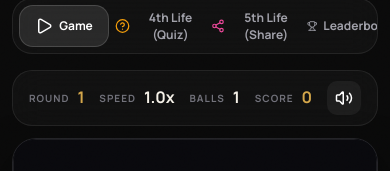
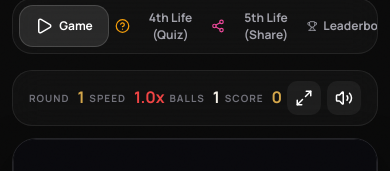
Before and after one commit to TSERJ13/stdancestudio, a React (Vite) app: page /game in a window 390 px wide. Shown: the part 260-431 px from the top of the page. Built offline with nearby package versions, Linux system fonts and the light colour scheme; no server answers.

Commit message:
feat: add Fullscreen mode toggle for optimal mobile & desktop gaming experience

```diff
--- a/src/components/game/GameBoard.jsx
+++ b/src/components/game/GameBoard.jsx
@@ -1,5 +1,5 @@
 import React, { useRef, useEffect, useState, useCallback } from 'react';
-import { Play, RotateCcw, Volume2, VolumeX, ShieldAlert, Award, Zap, Trophy } from 'lucide-react';
+import { Play, RotateCcw, Volume2, VolumeX, ShieldAlert, Award, Zap, Maximize2, Minimize2 } from 'lucide-react';
 import { soundFx } from '../../utils/soundFx';
 
 const GOLD_L = '#F0D9A8';
@@ -23,6 +23,7 @@ export default function GameBoard({ availableLives, onSpendLife, onGameOver, onS
   const [speedMult, setSpeedMult] = useState(1.0);
   const [muted, setMuted] = useState(false);
   const [bannerMsg, setBannerMsg] = useState('');
+  const [isFullscreen, setIsFullscreen] = useState(false);
 
   const engineRef = useRef({
     width: 440,
@@ -52,6 +53,39 @@ export default function GameBoard({ availableLives, onSpendLife, onGameOver, onS
     speedMult: 1.0,
     animId: null
   });
+
+  const toggleFullscreen = () => {
+    const el = containerRef.current;
+    if (!el) return;
+
+    if (!document.fullscreenElement && !document.webkitFullscreenElement) {
+      if (el.requestFullscreen) {
+        el.requestFullscreen();
+      } else if (el.webkitRequestFullscreen) {
+        el.webkitRequestFullscreen();
+      }
+      setIsFullscreen(true);
+    } else {
+      if (document.exitFullscreen) {
+        document.exitFullscreen();
+      } else if (document.webkitExitFullscreen) {
+        document.webkitExitFullscreen();
+      }
+      setIsFullscreen(false);
+    }
+  };
+
+  useEffect(() => {
+    const handleFsChange = () => {
+      setIsFullscreen(!!(document.fullscreenElement || document.webkitFullscreenElement));
+    };
+    document.addEventListener('fullscreenchange', handleFsChange);
+    document.addEventListener('webkitfullscreenchange', handleFsChange);
+    return () => {
+      document.removeEventListener('fullscreenchange', handleFsChange);
+      document.removeEventListener('webkitfullscreenchange', handleFsChange);
+    };
+  }, []);
 
   const showBanner = (msg, duration = 2000) => {
     setBannerMsg(msg);
@@ -282,8 +316,14 @@ export default function GameBoard({ availableLives, onSpendLife, onGameOver, onS
     const resize = () => {
       const container = containerRef.current;
       if (!container) return;
-      const w = Math.min(container.clientWidth - 20, 440);
-      const h = Math.round(w * 1.35);
+
+      const isFs = !!(document.fullscreenElement || document.webkitFullscreenElement);
+      const availableW = isFs ? window.innerWidth - 30 : Math.min(container.clientWidth - 20, 520);
+      const availableH = isFs ? window.innerHeight - 100 : Math.round(availableW * 1.35);
+
+      const w = Math.min(availableW, 560);
+      const h = availableH;
+
       canvas.width = w;
       canvas.height = h;
 
@@ -387,7 +427,6 @@ export default function GameBoard({ availableLives, onSpendLife, onGameOver, onS
         ctx.lineTo(engine.launchX + Math.sin(engine.aimAngle) * h * 1.5, engine.launchY - Math.cos(engine.aimAngle) * h * 1.5);
         ctx.stroke(); ctx.restore();
 
-        // Draw Launching ball
         ctx.save();
         ctx.shadowColor = engine.superShots > 0 ? GOLD_L : '#FFFFFF';
         ctx.shadowBlur = engine.superShots > 0 ? 20 : 12;
@@ -484,7 +523,7 @@ export default function GameBoard({ availableLives, onSpendLife, onGameOver, onS
   }, [onGameOver, onScoreUpdate]);
 
   return (
-    <div className="game-board-container" ref={containerRef}>
+    <div className={`game-board-container ${isFullscreen ? 'is-fullscreen' : ''}`} ref={containerRef}>
       <div className="game-top-bar glass">
         <div className="stat-pill">
           <span className="stat-lbl">ROUND</span>
@@ -502,9 +541,15 @@ export default function GameBoard({ availableLives, onSpendLife, onGameOver, onS
           <span className="stat-lbl">SCORE</span>
           <span className="stat-val text-gold">{score.toLocaleString()}</span>
         </div>
-        <button className="btn-icon" onClick={() => { soundFx.muted = !muted; setMuted(!muted); }}>
-          {muted ? <VolumeX size={18} /> : <Volume2 size={18} />}
-        </button>
+
+        <div style={{ display: 'flex', gap: '6px' }}>
+          <button className="btn-icon" onClick={toggleFullscreen} title="Toggle Fullscreen">
+            {isFullscreen ? <Minimize2 size={18} /> : <Maximize2 size={18} />}
+          </button>
+          <button className="btn-icon" onClick={() => { soundFx.muted = !muted; setMuted(!muted); }}>
+            {muted ? <VolumeX size={18} /> : <Volume2 size={18} />}
+          </button>
+        </div>
       </div>
 
       {bannerMsg && (
--- a/src/pages/Game.css
+++ b/src/pages/Game.css
@@ -171,6 +171,27 @@
   gap: 12px;
   align-items: center;
   width: 100%;
+  transition: all 0.3s ease;
+}
+
+/* Fullscreen Mode Styling */
+.game-page-wrap .game-board-container.is-fullscreen,
+.game-board-container:fullscreen,
+.game-board-container:-webkit-full-screen {
+  width: 100vw !important;
+  height: 100vh !important;
+  max-width: none !important;
+  background: #05060a !important;
+  padding: 16px !important;
+  justify-content: center !important;
+  align-items: center !important;
+}
+
+.game-page-wrap .game-board-container.is-fullscreen .canvas-wrapper,
+.game-board-container:fullscreen .canvas-wrapper,
+.game-board-container:-webkit-full-screen .canvas-wrapper {
+  max-width: 560px !important;
+  height: calc(100vh - 120px) !important;
 }
 
 .game-page-wrap .game-top-bar {
@@ -203,6 +224,10 @@
   color: var(--color-gold, #d4a64a);
 }
 
+.game-page-wrap .text-red {
+  color: #ef4444;
+}
+
 .game-page-wrap .btn-icon {
   background: rgba(255, 255, 255, 0.05);
   border: none;
@@ -214,6 +239,11 @@
   display: flex;
   align-items: center;
   justify-content: center;
+  transition: background 0.2s;
+}
+
+.game-page-wrap .btn-icon:hover {
+  background: rgba(255, 255, 255, 0.15);
 }
 
 .game-page-wrap .canvas-wrapper {
```
